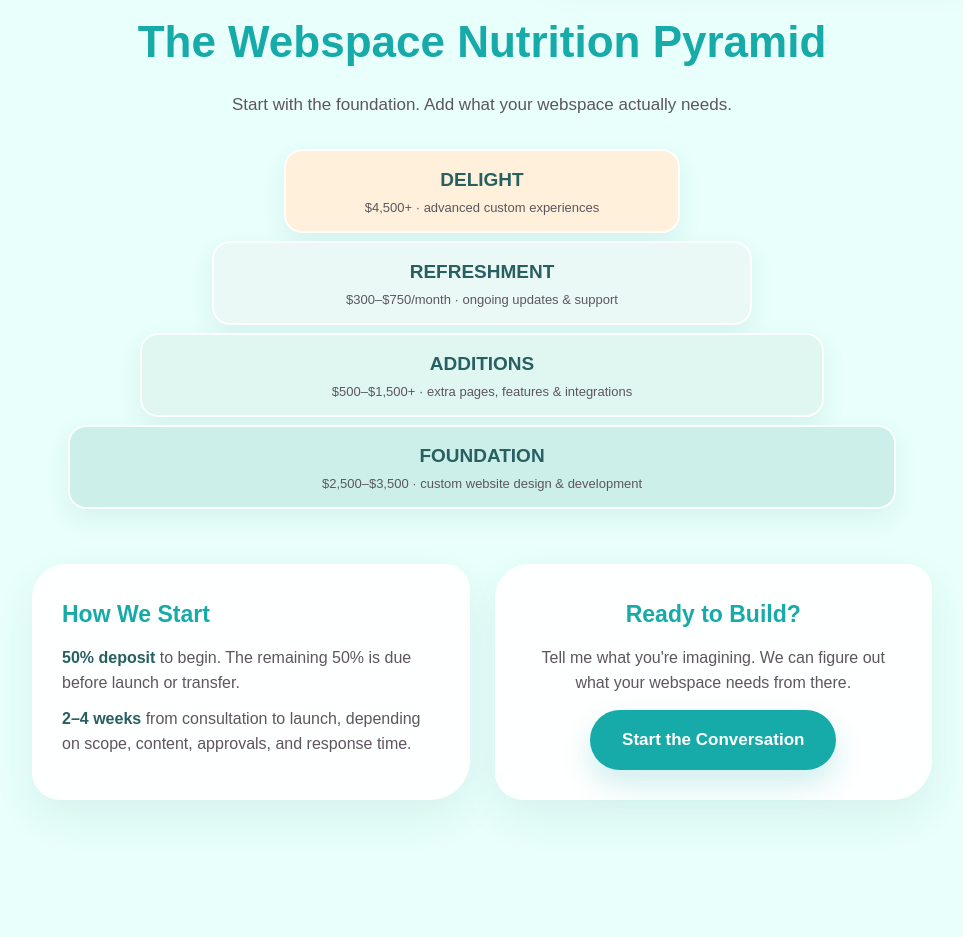
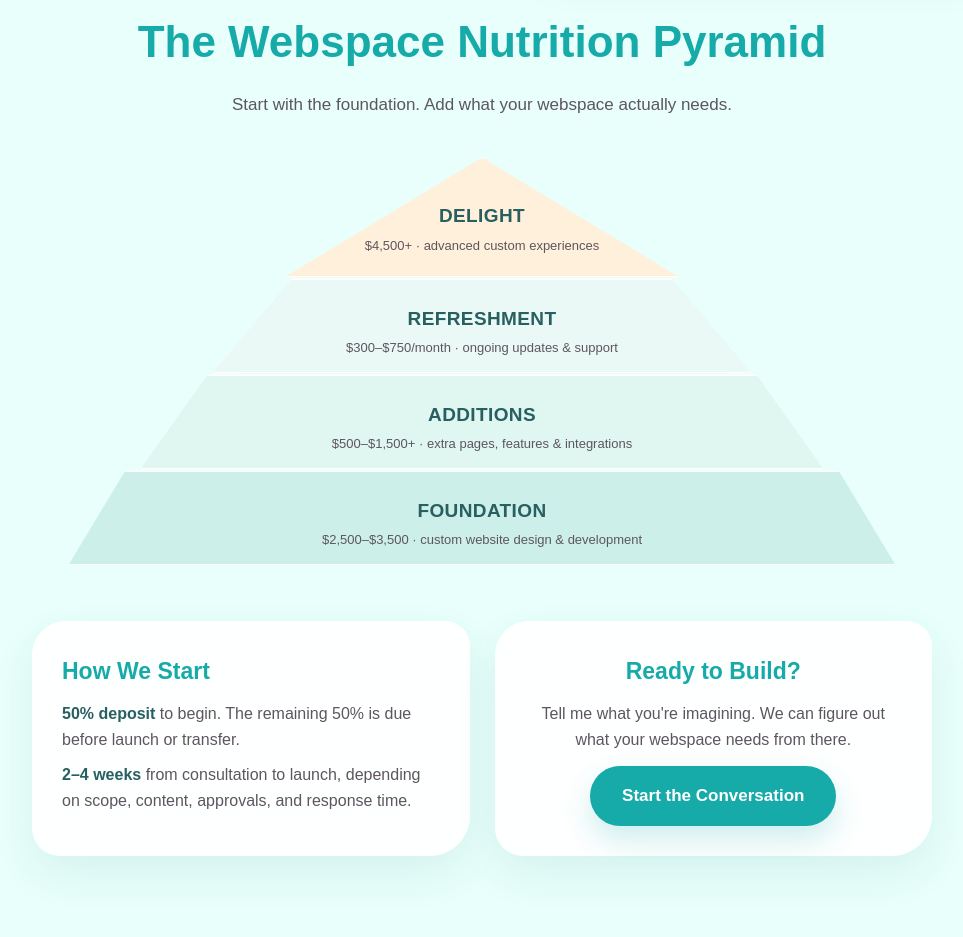
Before and after one commit to TheStillBecomingVillageCircle/TheStillBecomingVillageCircle.github.io, a plain HTML site: page web-design.html in a window 1280 px wide. Shown: the part 918-1855 px from the top of the page, without its empty margins (158-1121 px from the left). Drawn offline with Linux system fonts and the light colour scheme.

Commit message:
Make Webspace Nutrition Pyramid visually triangular

```diff
--- a/web-design.html
+++ b/web-design.html
@@ -30,14 +30,18 @@
 .webspace-pyramid{max-width:900px;margin:0 auto 55px;text-align:center}
 .webspace-pyramid h3{color:#16aaa9;font-size:clamp(30px,4vw,44px);margin-bottom:10px}
 .webspace-pyramid .lead{color:#5d565f;font-size:17px;margin-bottom:30px}
-.pyramid{display:flex;flex-direction:column;align-items:center;gap:8px}
-.pyramid-tier{min-height:78px;display:flex;flex-direction:column;justify-content:center;align-items:center;padding:12px 18px;color:#285f61;border-radius:18px;box-shadow:0 10px 24px rgba(40,120,120,.09);border:2px solid rgba(255,255,255,.9)}
-.pyramid-tier strong{font-size:19px}.pyramid-tier span{font-size:13px;color:#5d565f}
-.pyramid-foundation{width:92%;background:#ccefe9}.pyramid-additions{width:76%;background:#dff6f1}.pyramid-refresh{width:60%;background:#eaf9f6}.pyramid-delight{width:44%;background:#fff0dc}
+.pyramid{display:flex;flex-direction:column;align-items:center;gap:0;padding:8px 0 0}
+.pyramid-tier{min-height:78px;display:flex;flex-direction:column;justify-content:center;align-items:center;padding:14px 24px;color:#285f61;box-shadow:0 8px 20px rgba(40,120,120,.08);border:2px solid rgba(255,255,255,.9);text-align:center}
+.pyramid-tier strong{font-size:19px;letter-spacing:.02em}.pyramid-tier span{font-size:13px;line-height:1.45;color:#5d565f;margin-top:4px}
+.pyramid-delight{width:44%;background:#fff0dc;clip-path:polygon(50% 0,100% 100%,0 100%);padding:40px 24px 20px;min-height:105px}
+.pyramid-refresh{width:60%;background:#eaf9f6;clip-path:polygon(15% 0,85% 0,100% 100%,0 100%);padding-top:22px}
+.pyramid-additions{width:76%;background:#dff6f1;clip-path:polygon(10% 0,90% 0,100% 100%,0 100%);padding-top:22px}
+.pyramid-foundation{width:92%;background:#ccefe9;clip-path:polygon(7% 0,93% 0,100% 100%,0 100%);padding-top:22px}
+@media(max-width:760px){.pyramid-foundation{width:100%}.pyramid-additions{width:88%}.pyramid-refresh{width:72%}.pyramid-delight{width:56%}}
 .flyer-bottom{display:grid;grid-template-columns:1fr 1fr;gap:25px;max-width:900px;margin:0 auto}
 .flyer-info{padding:30px;border-radius:34px 25px 40px 28px;background:rgba(255,255,255,.94);box-shadow:0 18px 40px rgba(40,120,120,.09);text-align:left}
 .flyer-info h3{color:#16aaa9;font-size:23px;margin-bottom:10px}.flyer-info p{color:#5d565f;font-size:16px;line-height:1.6}.flyer-info strong{color:#285f61}
-@media(max-width:760px){.webspace-flyer{padding-top:55px}.webspace-flyer .flyer-hero{grid-template-columns:1fr;gap:28px}.flyer-desk{min-height:285px}.flyer-monitors{height:175px}.flyer-monitor{height:140px}.flyer-monitor.small{height:115px}.flyer-bottom{grid-template-columns:1fr}.pyramid-foundation{width:100%}.pyramid-additions{width:86%}.pyramid-refresh{width:70%}.pyramid-delight{width:54%}}
+@media(max-width:760px){.webspace-flyer{padding-top:55px}.webspace-flyer .flyer-hero{grid-template-columns:1fr;gap:28px}.flyer-desk{min-height:285px}.flyer-monitors{height:175px}.flyer-monitor{height:140px}.flyer-monitor.small{height:115px}.flyer-bottom{grid-template-columns:1fr}}
 
 </style>
 <link rel="stylesheet" href="responsive-fixes.css?v=20260903-22">
```
